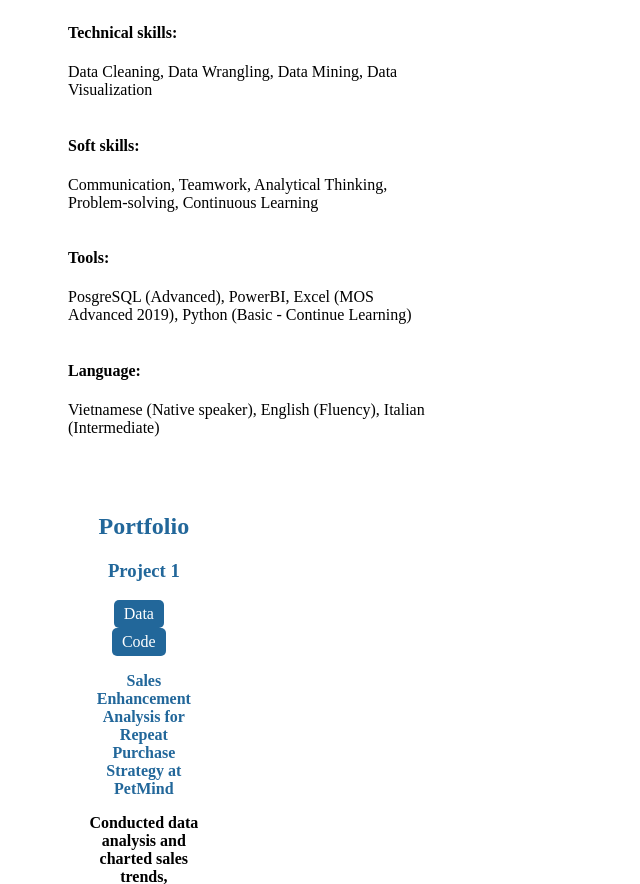
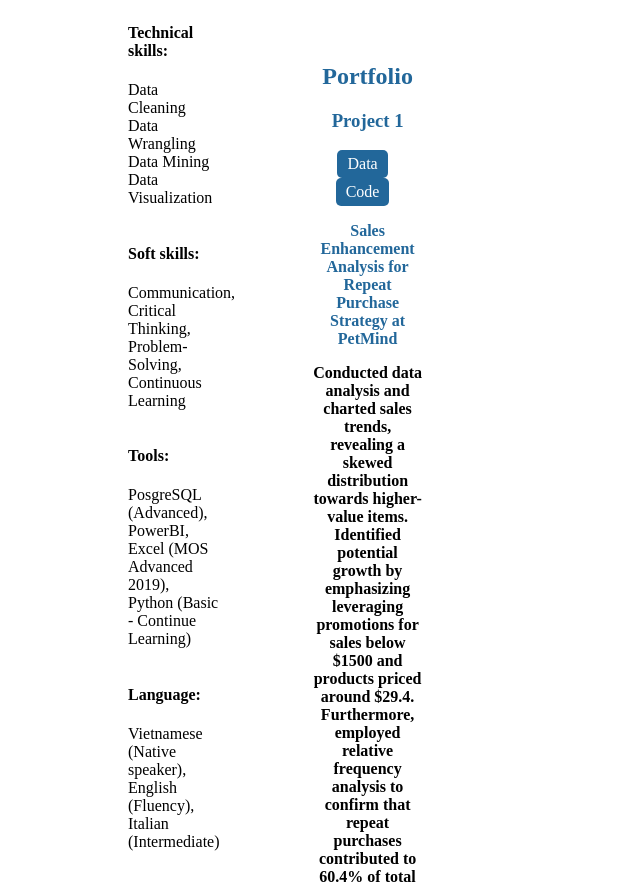
Before and after one commit to thaojenny/page, a plain HTML site: page index.html in a window 1280 px wide. Shown: the part 416-1300 px from the top of the page, without its empty margins (0-640 px from the left). Drawn offline with Linux system fonts and the light colour scheme.

Commit message:
Update index.html

```diff
--- a/index.html
+++ b/index.html
@@ -24,27 +24,49 @@
                     only convey information but captivate audiences."
                 </p>
                  </div>
-             <div class="skills">
-    <div class="category">
-        <h4 class="category-title">Technical skills:</h4>
-        <p class="skill-list"> Data Cleaning, Data Wrangling, Data Mining, Data Visualization </p>
+    <!-- Inside the left column -->
+<div class="left">
+    <!-- ... previous content ... -->
+    <div class="skills">
+        <div class="category">
+            <h4 class="category-title">Technical skills:</h4>
+            <ul class="skill-list">
+                <li>Data Cleaning</li>
+                <li>Data Wrangling</li>
+                <li>Data Mining</li>
+                <li>Data Visualization</li>
+            </ul>
+        </div>
+        <div class="category">
+            <h4 class="category-title">Soft skills:</h4>
+            <ul class="skill-list">
+                <li>Communication, </li>
+                <li>Critical Thinking, </li>
+                <li>Problem-Solving, </li>
+                <li>Continuous Learning</li>
+            </ul>
+        </div>
+        <div class="category">
+            <h4 class="category-title">Tools:</h4>
+            <ul class="skill-list">
+                <li>PosgreSQL (Advanced), </li>
+                <li>PowerBI, </li>
+                <li>Excel (MOS Advanced 2019), </li>
+                <li>Python (Basic - Continue Learning)</li>
+            </ul>
+        </div>
+        <div class="category">
+            <h4 class="category-title">Language:</h4>
+            <ul class="skill-list">
+                <li>Vietnamese (Native speaker), </li>
+                <li> English (Fluency), </li>
+                <li>Italian (Intermediate)</li>
+            </ul>
+        </div>
     </div>
+    <!-- ... continue with other content ... -->
+</div>
 
-    <div class="category">
-        <h4 class="category-title">Soft skills:</h4>
-        <p  class="skill-list"> Communication, Teamwork, Analytical Thinking, Problem-solving, Continuous Learning </p>
-    </div>
-
-     <div class="category">
-        <h4 class="category-title">Tools:</h4>
-        <p class="skill-list"> PosgreSQL (Advanced), PowerBI, Excel (MOS Advanced 2019), Python (Basic - Continue Learning) </p>
-    </div>
-
-     <div class="category">
-        <h4 class="category-title">Language:</h4>
-        <p class="skill-list"> Vietnamese (Native speaker), English (Fluency), Italian (Intermediate) </p>
-    </div>
-        </div>
 
         <div class="right">
             <h2 class="portfolio-heading">Portfolio</h2>
```
